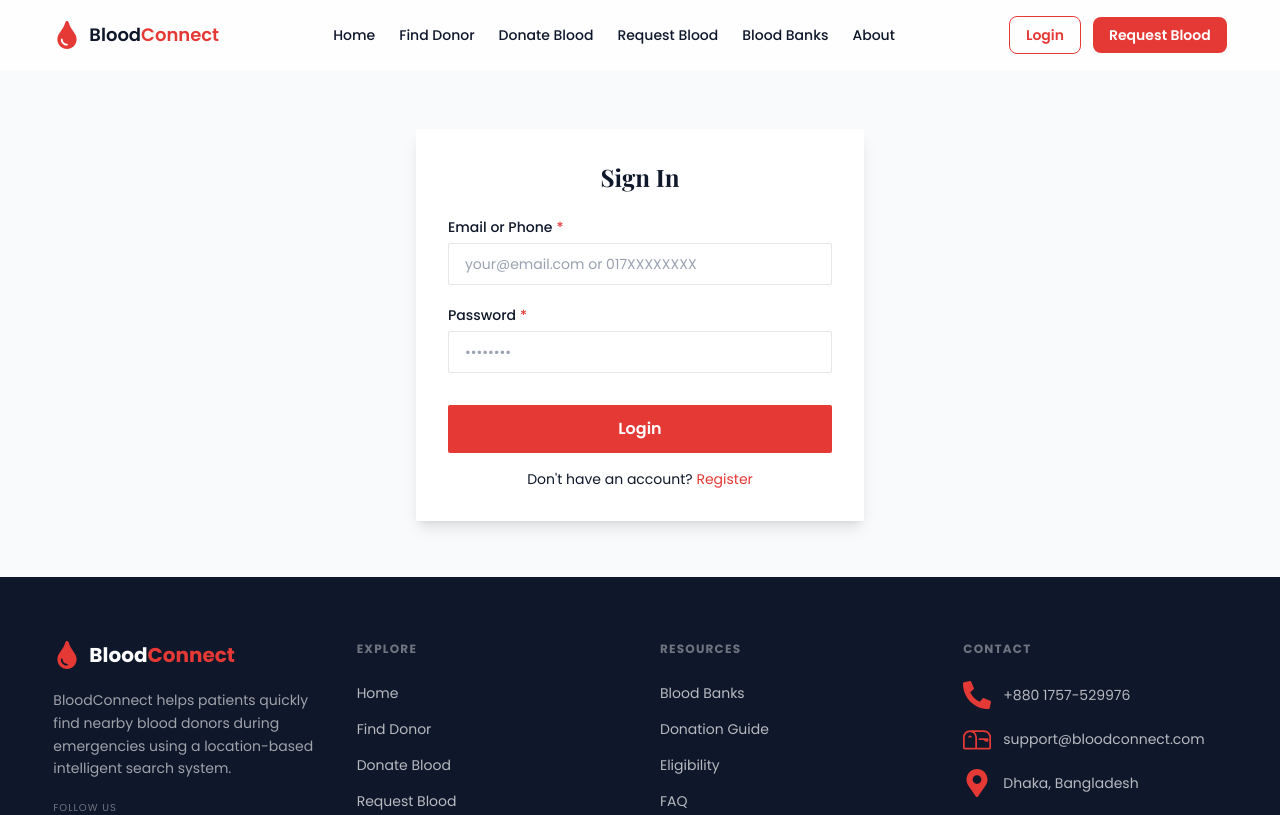
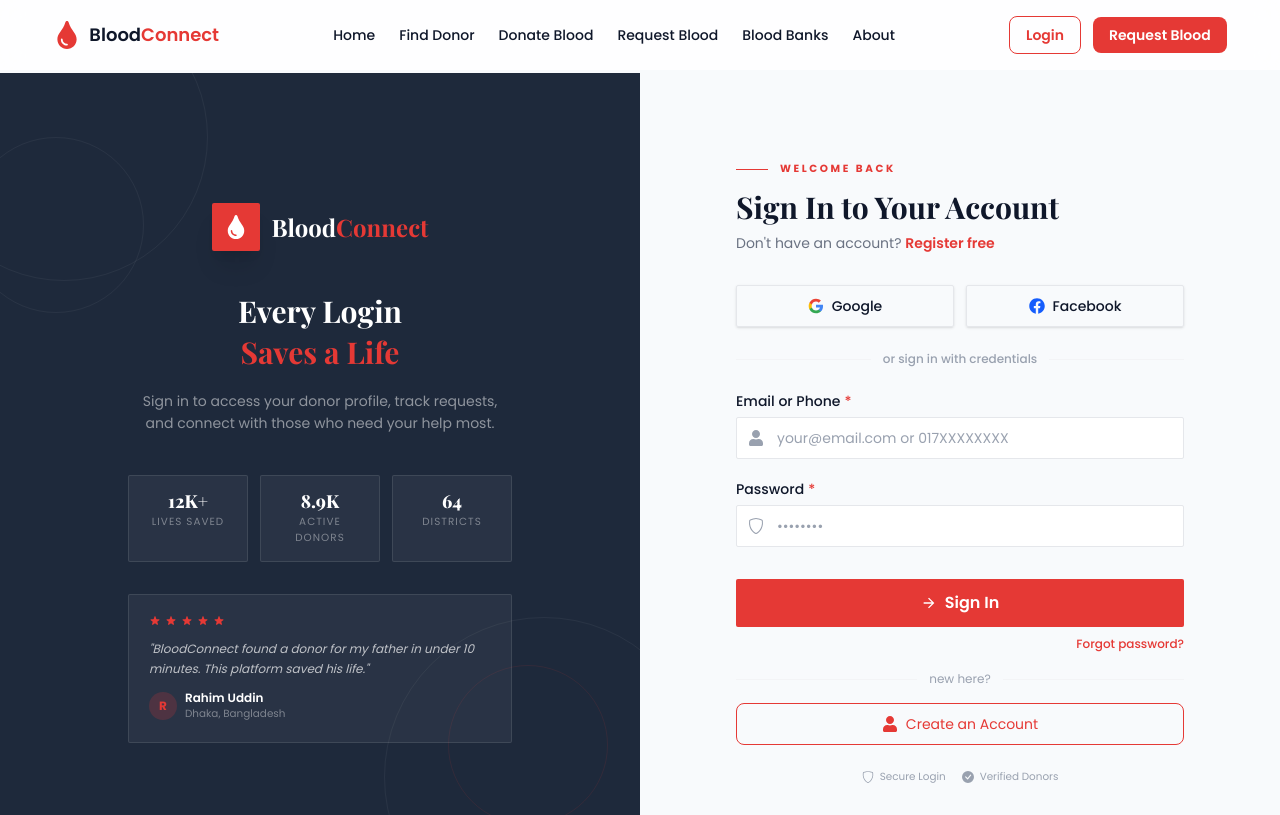
Before and after one commit to shahariyar23/blood-donation-system-ui, a React (Vite) app: page /login in a window 1280 px wide. Shown: the top 815 px of the page. Built offline with nearby package versions, Linux system fonts and the light colour scheme.

Commit message:
make more fancy login page

```diff
--- a/src/features/login/ui/LoginPage.tsx
+++ b/src/features/login/ui/LoginPage.tsx
@@ -1,107 +1,271 @@
-import { useState } from 'react';
-import Form from '../../../shared/components/Form';
-import type { Field } from '../../../shared/components/Form';
-import SectionContainer from '../../../shared/section-container/SectionContainer';
-import MainContainer from '../../../shared/main-container/MainContainer';
-import { Link } from 'react-router-dom';
+import { useState } from "react";
+import { Link } from "react-router-dom";
+import Form from "../../../shared/components/Form";
+import type { Field } from "../../../shared/components/Form";
+import { Icons } from "../../../shared/icons/Icons";
+
+// ── Validation ─────────────────────────────────────────
+const validateIdentifier = (value: string): string | null => {
+  if (!value) return "Email or phone is required";
+  const emailRegex = /^[^\s@]+@[^\s@]+\.[^\s@]+$/;
+  if (emailRegex.test(value)) return null;
+  const digits   = value.replace(/\D/g, "");
+  const bdPhone  = /^(01[3-9]\d{8})$|^(8801[3-9]\d{8})$/;
+  if (bdPhone.test(digits)) return null;
+  return "Enter a valid email or Bangladeshi phone number";
+};
 
 const LoginPage = () => {
-  const [values, setValues] = useState({ identifier: '', password: '' });
-  const [errors, setErrors] = useState<Record<string, string>>({});
+  const [values,  setValues]  = useState({ identifier: "", password: "" });
+  const [errors,  setErrors]  = useState<Record<string, string>>({});
   const [loading, setLoading] = useState(false);
-
-  // Validation function
-  const validateIdentifier = (value: string): string | null => {
-    if (!value) return 'Identifier is required';
-
-    // Email regex (simple but effective)
-    const emailRegex = /^[^\s@]+@[^\s@]+\.[^\s@]+$/;
-    if (emailRegex.test(value)) return null;
-
-    // Phone validation: remove all non‑digit characters (e.g., spaces, dashes, parentheses)
-    const digitsOnly = value.replace(/\D/g, '');
-
-    // Bangladeshi mobile number formats:
-    // - 11 digits starting with 01 and third digit 3–9: 01[3-9]XXXXXXXX
-    // - 13 digits starting with 8801 and the next digit 3–9: 8801[3-9]XXXXXXXX
-    const bdPhoneRegex = /^(01[3-9]\d{8})$|^(8801[3-9]\d{8})$/;
-
-    if (bdPhoneRegex.test(digitsOnly)) return null;
-
-    return 'Enter a valid email or Bangladeshi phone number';
-  };
+  const [success, setSuccess] = useState(false);
 
   const handleChange = (name: string, value: any) => {
-    setValues(prev => ({ ...prev, [name]: value }));
-
-    // Clear error for this field when user types
+    setValues((prev) => ({ ...prev, [name]: value }));
     if (errors[name]) {
-      setErrors(prev => {
-        const newErrors = { ...prev };
-        delete newErrors[name];
-        return newErrors;
-      });
+      setErrors((prev) => { const e = { ...prev }; delete e[name]; return e; });
     }
   };
 
   const handleSubmit = (e: React.FormEvent) => {
     e.preventDefault();
-
-    // Validate identifier before submitting
     const identifierError = validateIdentifier(values.identifier);
-    if (identifierError) {
-      setErrors({ identifier: identifierError });
-      return;
-    }
-
-    // Clear any previous errors
+    if (identifierError) { setErrors({ identifier: identifierError }); return; }
+    if (!values.password) { setErrors({ password: "Password is required" }); return; }
     setErrors({});
-
-    console.log(values);
     setLoading(true);
-    // Simulate API call
-    setTimeout(() => setLoading(false), 2000);
+    setTimeout(() => { setLoading(false); setSuccess(true); }, 2000);
   };
 
   const fields: Field[] = [
     {
-      name: 'identifier',
-      label: 'Email or Phone',
-      type: 'text',
-      required: true,
-      placeholder: 'your@email.com or 017XXXXXXXX'
+      name:        "identifier",
+      label:       "Email or Phone",
+      type:        "text",
+      required:    true,
+      placeholder: "your@email.com or 017XXXXXXXX",
+      icon:        Icons.User,
     },
     {
-      name: 'password',
-      label: 'Password',
-      type: 'password',
-      required: true,
-      placeholder: '••••••••'
+      name:        "password",
+      label:       "Password",
+      type:        "password",
+      required:    true,
+      placeholder: "••••••••",
+      icon:        Icons.Shield,
     },
   ];
 
   return (
-    <SectionContainer>
-      <MainContainer>
-        <div className="max-w-md mx-auto bg-white rounded-xs shadow-lg p-8">
-          <h2 className="font-serif text-2xl font-bold text-center mb-6">Sign In</h2>
+    <div className="min-h-screen bg-light flex items-stretch">
+
+      {/* ── Left panel — decorative ── */}
+      <div className="hidden lg:flex lg:w-1/2 bg-secondary relative overflow-hidden
+        flex-col items-center justify-center p-12 text-center">
+
+        {/* Decorative circles */}
+        <div className="absolute -top-20 -left-20 w-72 h-72 rounded-full border border-white/5" />
+        <div className="absolute top-16  -left-8  w-44 h-44 rounded-full border border-white/5" />
+        <div className="absolute -bottom-16 -right-16 w-80 h-80 rounded-full border border-white/5" />
+        <div className="absolute bottom-12 right-8 w-40 h-40 rounded-full border border-primary/10" />
+
+        {/* Content */}
+        <div className="relative z-10 max-w-sm">
+          {/* Logo */}
+          <div className="flex items-center justify-center gap-3 mb-10">
+            <div className="w-12 h-12 rounded-xs bg-primary center-flex shadow-xl">
+              <Icons.Blood className="!w-6 !h-6 text-white" />
+            </div>
+            <span className="font-serif text-2xl font-bold text-white">
+              Blood<span className="text-primary">Connect</span>
+            </span>
+          </div>
+
+          {/* Headline */}
+          <h2 className="font-serif text-3xl font-bold text-white leading-snug mb-4">
+            Every Login<br />
+            <span className="text-primary">Saves a Life</span>
+          </h2>
+          <p className="text-white/50 text-sm leading-relaxed mb-10">
+            Sign in to access your donor profile, track requests,
+            and connect with those who need your help most.
+          </p>
+
+          {/* Stats */}
+          <div className="grid grid-cols-3 gap-3">
+            {[
+              { value: "12K+", label: "Lives Saved"    },
+              { value: "8.9K", label: "Active Donors"  },
+              { value: "64",   label: "Districts"      },
+            ].map(({ value, label }) => (
+              <div key={label}
+                className="bg-white/5 rounded-xs px-3 py-4 border border-white/10
+                  hover:bg-white/10 transition-colors">
+                <p className="font-serif font-black text-white text-lg leading-none">{value}</p>
+                <p className="text-white/40 text-xxs uppercase tracking-widest mt-1">{label}</p>
+              </div>
+            ))}
+          </div>
+
+          {/* Testimonial */}
+          <div className="mt-8 bg-white/5 rounded-xs p-5 border border-white/10 text-left">
+            <div className="flex gap-1 mb-3">
+              {[1,2,3,4,5].map(s => (
+                <svg key={s} className="w-3 h-3 text-primary" fill="currentColor" viewBox="0 0 20 20">
+                  <path d="M9.049 2.927c.3-.921 1.603-.921 1.902 0l1.07 3.292a1 1 0 00.95.69h3.462c.969 0 1.371 1.24.588 1.81l-2.8 2.034a1 1 0 00-.364 1.118l1.07 3.292c.3.921-.755 1.688-1.54 1.118l-2.8-2.034a1 1 0 00-1.175 0l-2.8 2.034c-.784.57-1.838-.197-1.539-1.118l1.07-3.292a1 1 0 00-.364-1.118L2.98 8.72c-.783-.57-.38-1.81.588-1.81h3.461a1 1 0 00.951-.69l1.07-3.292z"/>
+                </svg>
+              ))}
+            </div>
+            <p className="text-white/70 text-xs italic leading-relaxed">
+              "BloodConnect found a donor for my father in under 10 minutes.
+              This platform saved his life."
+            </p>
+            <div className="flex items-center gap-2 mt-3">
+              <div className="w-7 h-7 rounded-full bg-primary/20 center-flex
+                font-bold text-primary text-xs shrink-0">R</div>
+              <div>
+                <p className="text-white text-xs font-semibold">Rahim Uddin</p>
+                <p className="text-white/40 text-xxs">Dhaka, Bangladesh</p>
+              </div>
+            </div>
+          </div>
+        </div>
+      </div>
+
+      {/* ── Right panel — form ── */}
+      <div className="w-full lg:w-1/2 flex items-center justify-center p-5 sm:p-8 lg:p-12">
+        <div className="w-full max-w-md">
+
+          {/* Mobile logo */}
+          <div className="flex lg:hidden items-center justify-center gap-3 mb-8">
+            <div className="w-10 h-10 rounded-xs bg-primary center-flex">
+              <Icons.Blood className="!w-5 !h-5 text-white" />
+            </div>
+            <span className="font-serif text-xl font-bold text-dark">
+              Blood<span className="text-primary">Connect</span>
+            </span>
+          </div>
+
+          {success ? (
+            /* ── Success state ── */
+            <div className="text-center">
+              <div className="w-16 h-16 rounded-full bg-green-100 center-flex mx-auto mb-5 shadow-md">
+                <Icons.Check className="!w-7 !h-7 text-green-600" />
+              </div>
+              <h2 className="font-serif text-xl font-bold text-dark mb-2">Welcome Back!</h2>
+              <p className="text-gray-500 text-sm mb-6">You've signed in successfully.</p>
+              <Link to="/" className="btn-primary text-sm">
+                Go to Dashboard →
+              </Link>
+            </div>
+          ) : (
+            <>
+              {/* Heading */}
+              <div className="mb-8">
+                <div className="flex items-center gap-3 mb-3">
+                  <div className="h-px w-8 bg-primary" />
+                  <span className="text-primary text-xxs font-bold tracking-[0.25em] uppercase">
+                    Welcome Back
+                  </span>
+                </div>
+                <h1 className="font-serif text-2xl sm:text-3xl font-bold text-dark">
+                  Sign In to Your Account
+                </h1>
+                <p className="text-gray-500 text-sm mt-2">
+                  Don't have an account?{" "}
+                  <Link to="/register" className="text-primary font-semibold hover:underline">
+                    Register free
+                  </Link>
+                </p>
+              </div>
+
+              {/* Social login */}
+              <div className="flex gap-3 mb-6">
+                <button className="flex-1 flex items-center justify-center gap-2
+                  border border-gray-200 rounded-xs py-2.5 text-sm font-medium text-dark
+                  hover:bg-gray-50 hover:border-gray-300 transition-all duration-200 shadow-sm">
+                  <svg className="w-4 h-4" viewBox="0 0 24 24">
+                    <path fill="#4285F4" d="M22.56 12.25c0-.78-.07-1.53-.2-2.25H12v4.26h5.92c-.26 1.37-1.04 2.53-2.21 3.31v2.77h3.57c2.08-1.92 3.28-4.74 3.28-8.09z"/>
+                    <path fill="#34A853" d="M12 23c2.97 0 5.46-.98 7.28-2.66l-3.57-2.77c-.98.66-2.23 1.06-3.71 1.06-2.86 0-5.29-1.93-6.16-4.53H2.18v2.84C3.99 20.53 7.7 23 12 23z"/>
+                    <path fill="#FBBC05" d="M5.84 14.09c-.22-.66-.35-1.36-.35-2.09s.13-1.43.35-2.09V7.07H2.18C1.43 8.55 1 10.22 1 12s.43 3.45 1.18 4.93l2.85-2.22.81-.62z"/>
+                    <path fill="#EA4335" d="M12 5.38c1.62 0 3.06.56 4.21 1.64l3.15-3.15C17.45 2.09 14.97 1 12 1 7.7 1 3.99 3.47 2.18 7.07l3.66 2.84c.87-2.6 3.3-4.53 6.16-4.53z"/>
+                  </svg>
+                  Google
+                </button>
+                <button className="flex-1 flex items-center justify-center gap-2
+                  border border-gray-200 rounded-xs py-2.5 text-sm font-medium text-dark
+                  hover:bg-gray-50 hover:border-gray-300 transition-all duration-200 shadow-sm">
+                  <Icons.Facebook className="!w-4 !h-4 text-blue-600" />
+                  Facebook
+                </button>
+              </div>
+
+              {/* Divider */}
+              <div className="flex items-center gap-3 mb-6">
+                <div className="flex-1 h-px bg-gray-100" />
+                <span className="text-xs text-gray-400 font-medium">or sign in with credentials</span>
+                <div className="flex-1 h-px bg-gray-100" />
+              </div>
+
+              {/* Form */}
               <Form
                 fields={fields}
                 values={values}
                 onChange={handleChange}
                 onSubmit={handleSubmit}
                 errors={errors}
-            submitText="Login"
                 loading={loading}
+                submitText={
+                  <span className="flex items-center gap-2">
+                    <Icons.ArrowForward className="!w-4 !h-4" />
+                    Sign In
+                  </span>
+                }
                 footer={
-              <p className="text-center text-sm">
-                Don't have an account? <Link to="/register" className="text-primary hover:underline">Register</Link>
-              </p>
+                  <div className="space-y-4 mt-2">
+                    {/* Forgot password */}
+                    <div className="text-right -mt-3">
+                      <Link to="/forgot-password"
+                        className="text-xs text-primary hover:underline font-medium">
+                        Forgot password?
+                      </Link>
+                    </div>
+
+                    {/* Divider */}
+                    <div className="flex items-center gap-3">
+                      <div className="flex-1 h-px bg-gray-100" />
+                      <span className="text-xs text-gray-400">new here?</span>
+                      <div className="flex-1 h-px bg-gray-100" />
+                    </div>
+
+                    {/* Register link */}
+                    <Link to="/register"
+                      className="w-full btn-outline text-sm center-flex gap-2 py-2.5">
+                      <Icons.User className="!w-4 !h-4" />
+                      Create an Account
+                    </Link>
+
+                    {/* Trust badges */}
+                    <div className="flex items-center justify-center gap-4 pt-2">
+                      {[
+                        { icon: Icons.Shield, text: "Secure Login"    },
+                        { icon: Icons.Check,  text: "Verified Donors" },
+                      ].map(({ icon: Icon, text }) => (
+                        <div key={text} className="flex items-center gap-1.5 text-gray-400">
+                          <Icon className="!w-3 !h-3" />
+                          <span className="text-xxs">{text}</span>
+                        </div>
+                      ))}
+                    </div>
+                  </div>
                 }
               />
+            </>
+          )}
         </div>
-      </MainContainer>
-    </SectionContainer>
+      </div>
+    </div>
   );
 };
 
```
Lines whose indentation alone changed are shown as unchanged.
